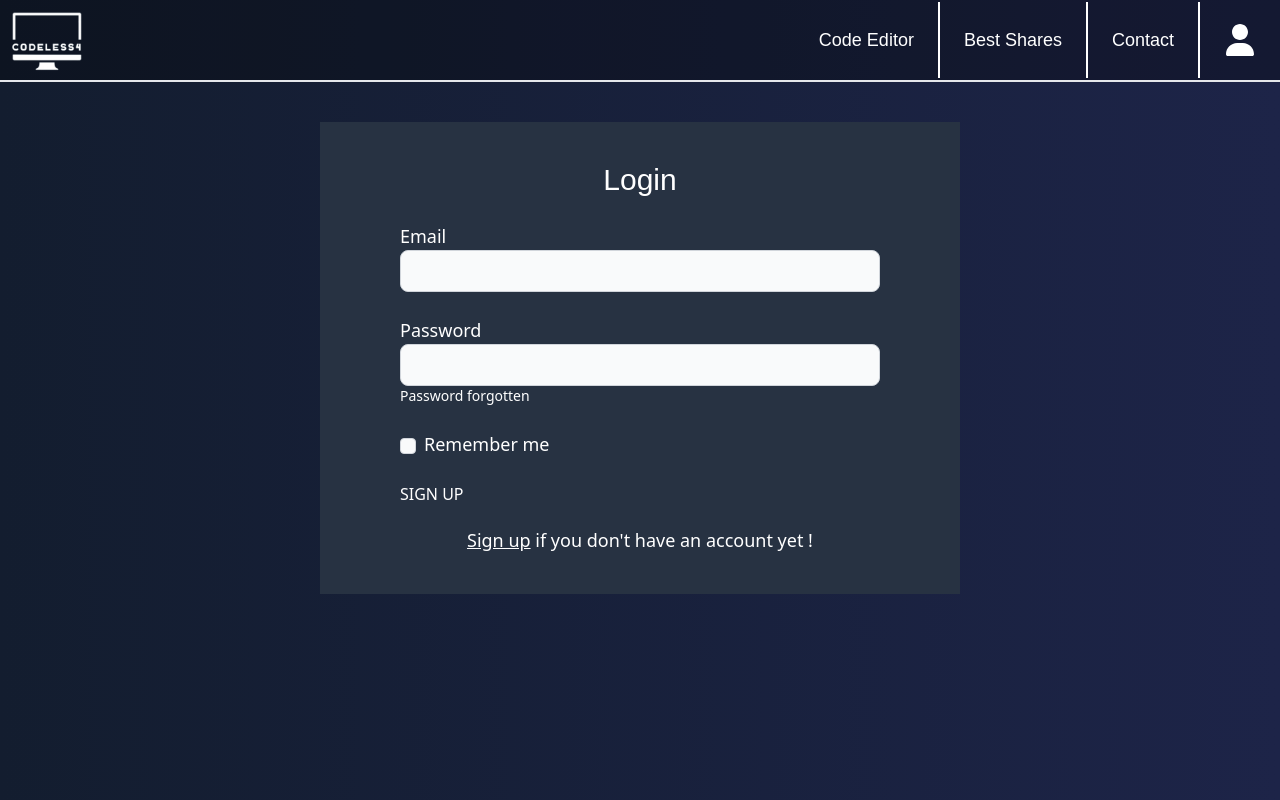
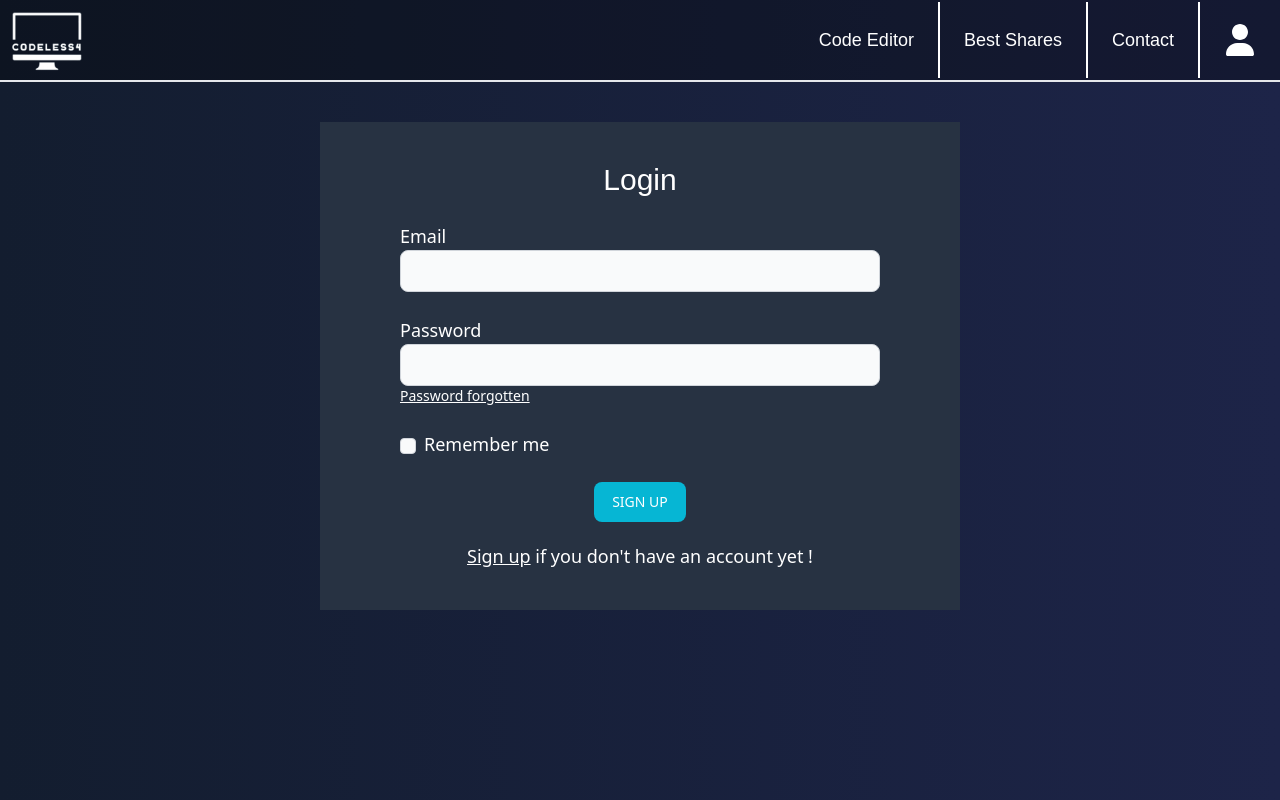
Before and after one commit to WildCodeSchool/2209-wns-rivest-groupe4-front, a React (Vite) app: page /login in a window 1280 px wide. Built offline with nearby package versions, Linux system fonts and the light colour scheme; a web font is replaced by a local one.

Commit message:
add flowbite react button

```diff
--- a/src/container/LoginContainer.tsx
+++ b/src/container/LoginContainer.tsx
@@ -1,6 +1,7 @@
 import { useForm, SubmitHandler } from "react-hook-form";
 import { yupResolver } from "@hookform/resolvers/yup";
 import * as yup from "yup";
+import { Button } from "flowbite-react";
 
 import { Link, NavLink, useNavigate } from "react-router-dom";
 import { gql, useLazyQuery } from "@apollo/client";
@@ -44,10 +45,6 @@ function LoginContainer() {
     handleSubmit,
     formState: { errors },
   } = useForm<ILoginFormValues>({
-    defaultValues: {
-      email: "",
-      password: "",
-    },
     resolver: yupResolver(schema),
   });
 
@@ -100,11 +97,9 @@ function LoginContainer() {
           )}
         </label>
         {error?.message === "Invalid Auth" && (
-          <span className="text-sm text-red-600">
-            Email or password invalid
-          </span>
+          <span className="text-sm text-red-600">Invalid Credentials</span>
         )}
-        <Link to="/login" className="text-sm block">
+        <Link to="/login" className="text-sm block underline">
           Password forgotten
         </Link>
       </div>
@@ -122,7 +117,9 @@ function LoginContainer() {
           Remember me
         </label>
       </div>
-      <button type="submit">SIGN UP</button>
+      <Button type="submit" gradientDuoTone="cyanToBlue" className="m-auto">
+        SIGN UP
+      </Button>
       <p className="text-center text-lg mt-5">
         <NavLink to="/register" className="underline">
           Sign up
```
Also changed, not shown: 1 other file (tests, documents, lock files or other folders).
